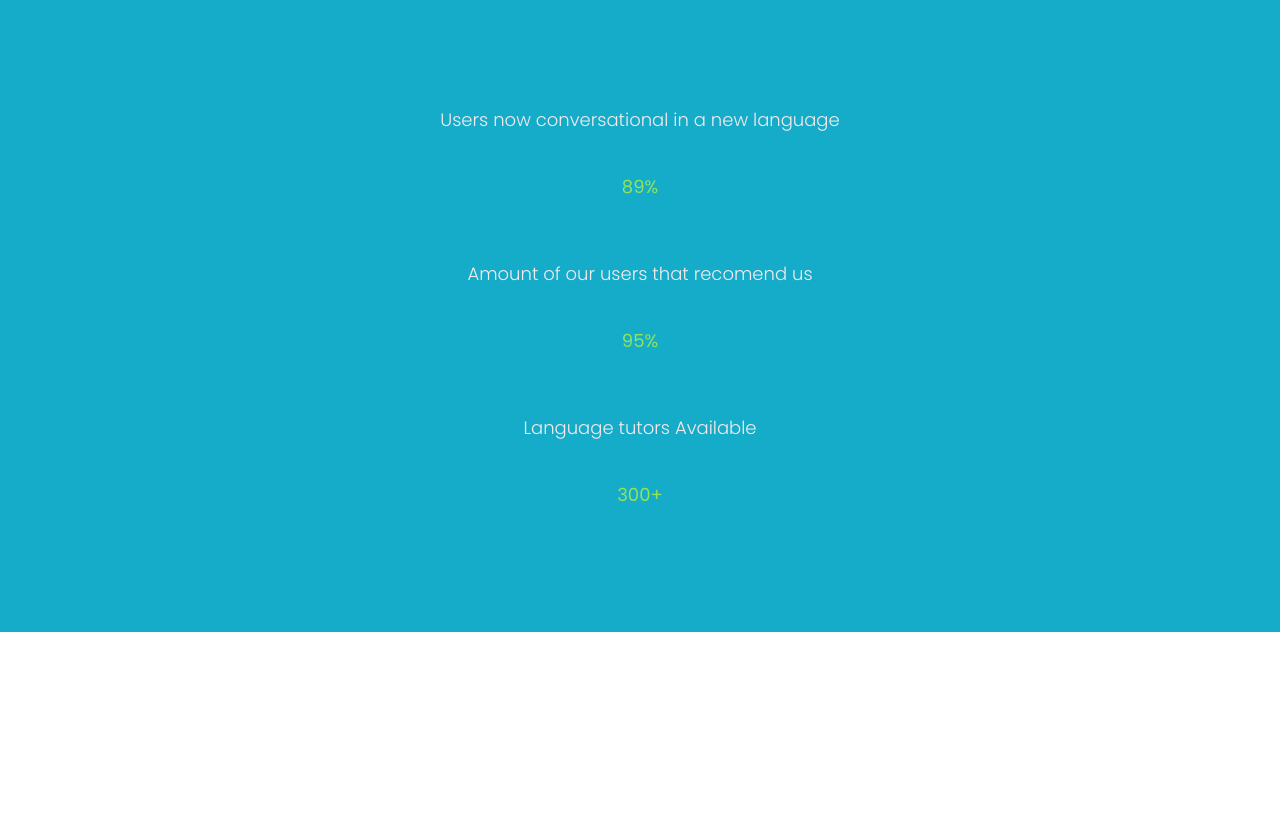
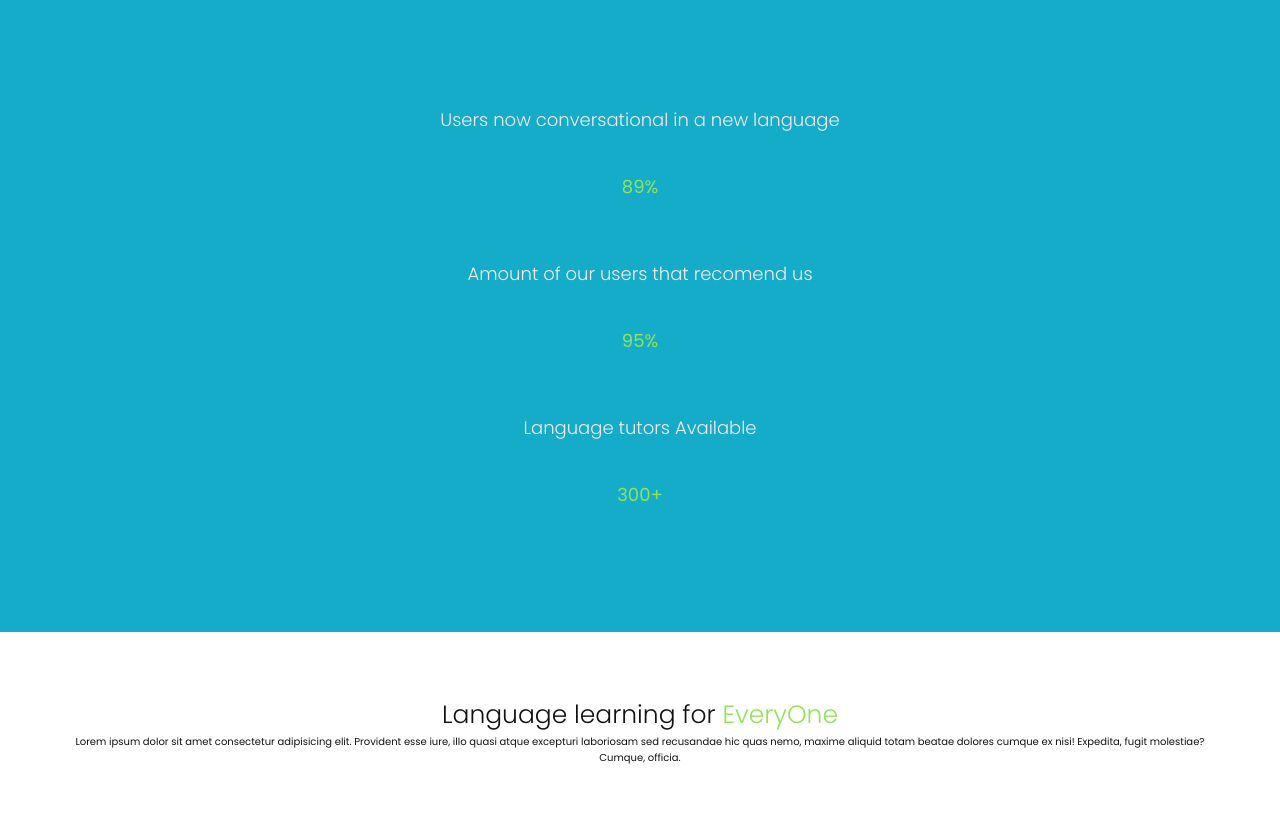
Before and after one commit to David-Henery4/Languisa, a website built with Parcel: page index.html in a window 1280 px wide. Shown: the part 1820-2650 px from the top of the page. Before the commit the page ends 2452 px from the top, so only its background shows below. Built offline with nearby package versions, Linux system fonts and the light colour scheme.

Commit message:
pricing-setup

```diff
--- /dev/null
+++ b/Sass/layouts/_pricing.scss
@@ -0,0 +1,11 @@
+.pricing{
+    text-align: center;
+    padding: 5%;
+    &__title{
+        font-weight: 300;
+        font-size: 2.5rem;
+        span{
+            color: $secondary-color;
+        }
+    }
+}
--- a/Sass/styles.scss
+++ b/Sass/styles.scss
@@ -10,3 +10,4 @@
 @import "./layouts/header";
 @import "./layouts/about";
 @import "./layouts/stats";
+@import "./layouts/pricing";
--- a/index.html
+++ b/index.html
@@ -115,5 +115,29 @@
 
     </section>
 
+    <!-- PRICING SECTION -->
+
+    <section class="pricing">
+
+        <h3 class="pricing__title">Language learning for
+            <span>EveryOne</span>
+        </h3>
+
+        <p>Lorem ipsum dolor sit amet consectetur adipisicing elit. Provident esse iure, illo quasi atque excepturi laboriosam sed recusandae hic quas nemo, maxime aliquid totam beatae dolores cumque ex nisi! Expedita, fugit molestiae? Cumque, officia.</p>
+
+        <div class="pricing__cards">
+
+            <div class="card pricing__cards--1">
+
+            </div>
+
+            <div class="card pricing__cards--2">
+
+            </div>
+
+        </div>
+
+    </section>
+
 </body>
 </html>
```
